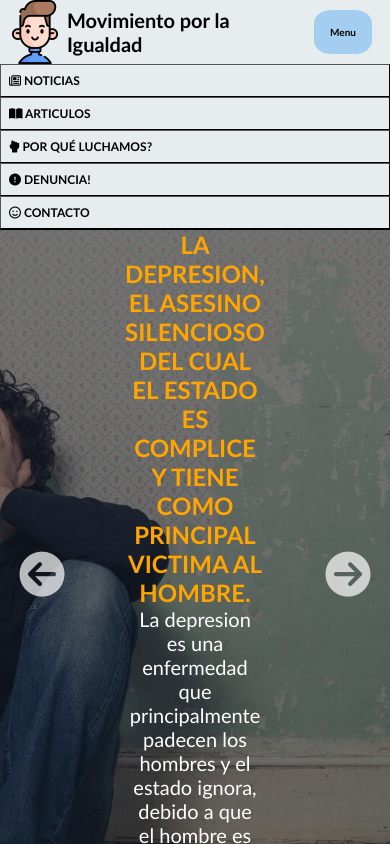
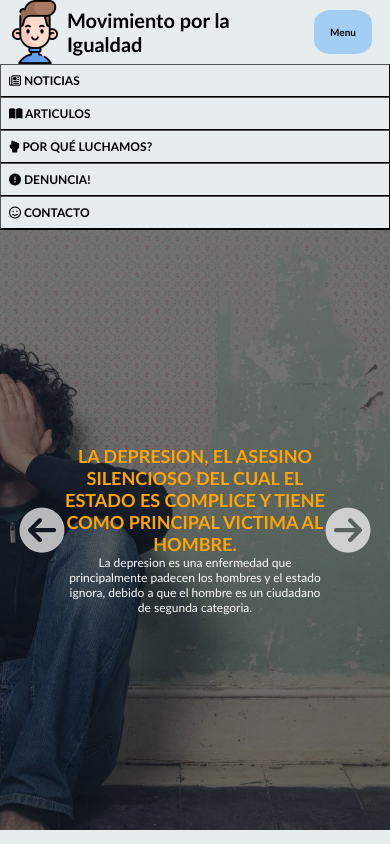
Before and after one commit to NerinaPac/full-hombre-angular, an Angular app: page / in a window 390 px wide. Shown: the top 844 px of the page. Built offline with nearby package versions, Linux system fonts and the light colour scheme.

Commit message:
fix: carrucel resposive.

```diff
--- a/src/app/components/carrucel/carrucel.component.scss
+++ b/src/app/components/carrucel/carrucel.component.scss
@@ -42,7 +42,7 @@
 
 
             h2 {
-                margin: 0 9rem;
+                margin: 0 4rem;
                 color: orange;
                 font-weight: 900;
                 text-transform: uppercase;
@@ -50,7 +50,7 @@
 
             }
             p {
-                margin: 0 9rem;
+                margin: 0 4rem;
                 z-index: 1;
                 color: white;
                 font-weight: 500;
@@ -67,6 +67,7 @@
         margin: auto;
         display: flex;
         justify-content: space-between;
+        z-index: 2;
         > i {
             opacity: 0.7;
             color: #FFF;
@@ -76,4 +77,41 @@
         }
     }
 
+
+
 }
+
+@media (max-width: 700px) {
+
+    .dsc-carrucel__content-item {
+
+        h2 {
+            font-size:20px;
+        }
+
+        p {
+                font-size: 15px;
+        }
+
+
+
+
+    }
+}
+
+@media (max-width: 600px) {
+
+    .dsc-carrucel__content-item {
+
+
+        h2 {
+            font-size:18px;
+        }
+
+        p {
+                font-size: 12px;
+        }
+
+
+    }
+}
```
